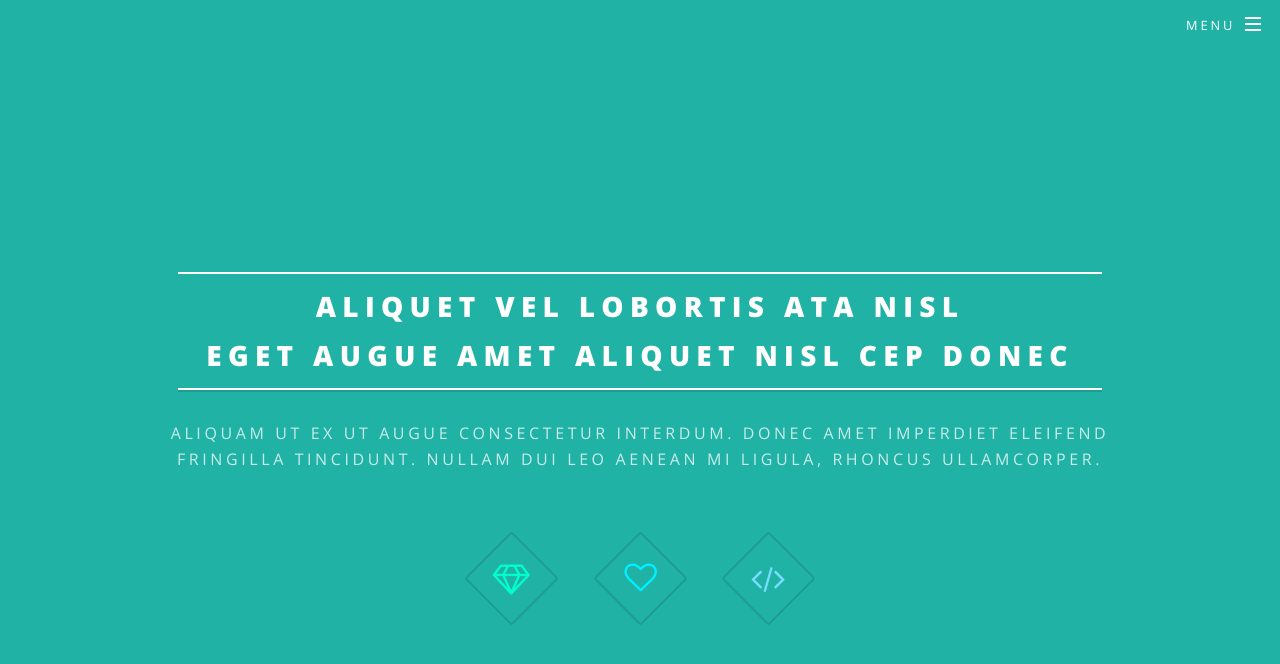
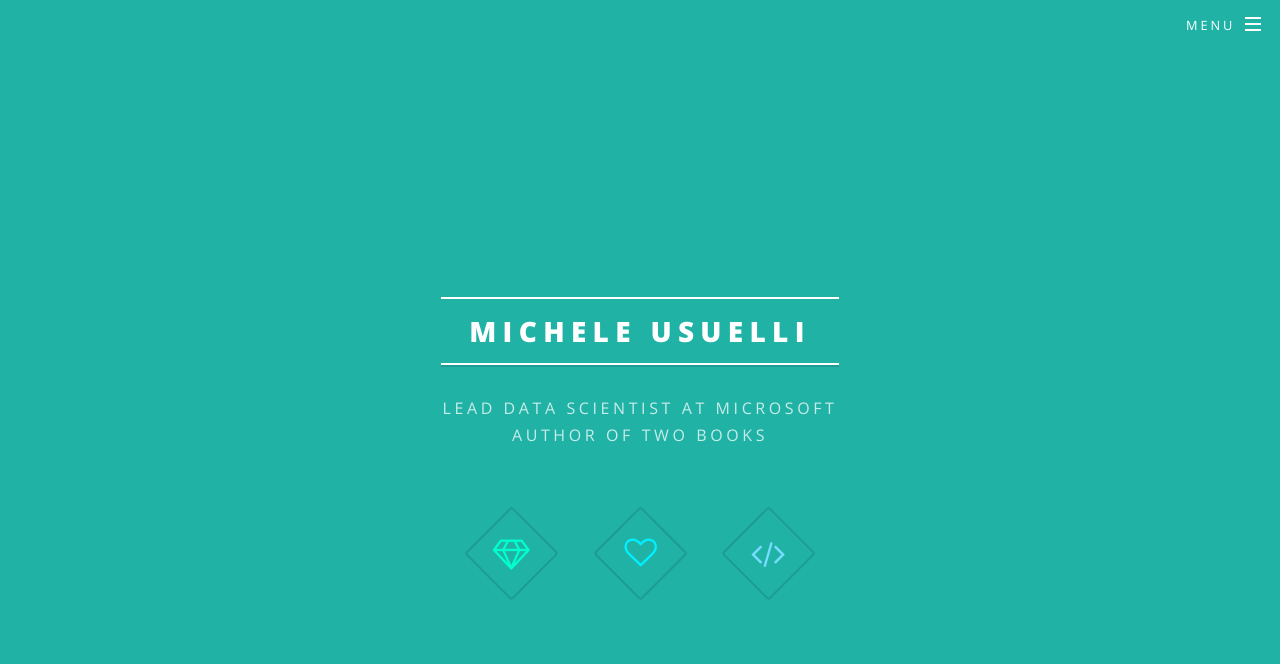
Before and after one commit to micheleusuelli/micheleusuelli.github.io, a Jekyll site: the page built from index.html, in a window 1280 px wide and 900 px high. Shown: the top 664 px of the window. Built offline with Jekyll 4.4.1, drawn with Linux system fonts in a browser that asks for light colours.

Commit message:
Update index.html

```diff
--- a/index.html
+++ b/index.html
@@ -5,17 +5,8 @@
 					<section id="banner" class="wrapper style1 special">
 						<div class="inner">
 							<header class="major">
-								<h2>
-
-
-
-
-
-
-									aliquet vel lobortis ata nisl<br />
-								eget augue amet aliquet nisl cep donec</h2>
-								<p>Aliquam ut ex ut augue consectetur interdum. Donec amet imperdiet eleifend<br />
-								fringilla tincidunt. Nullam dui leo Aenean mi ligula, rhoncus ullamcorper.</p>
+								<h2>Michele Usuelli</h2>
+								<p>Lead Data Scientist at Microsoft <br> Author of two books</p>
 							</header>
 							<ul class="icons major">
 								<li><span class="icon fa-diamond major style1"><span class="label">Lorem</span></span></li>
```
